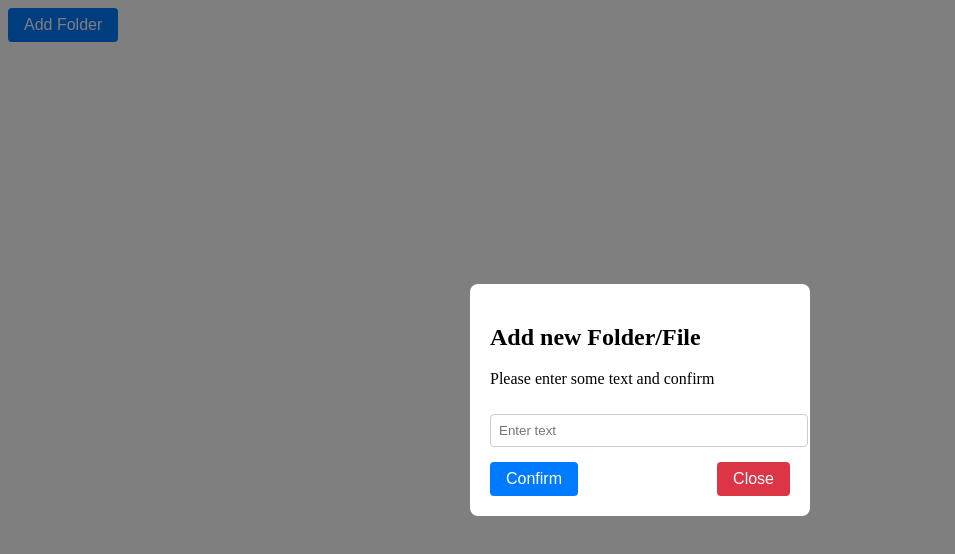
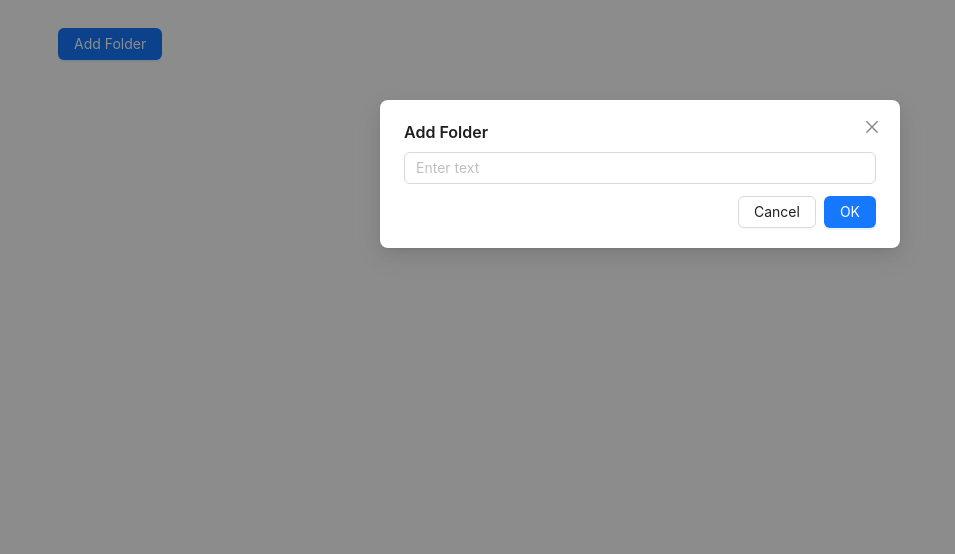
Before and after one commit to hovhanneske/hacktech, a Nuxt app: page / in a window 1280 px wide. Both pictures are taken after a click on the button "Add Folder". Shown: the top 554 px of the page, without its empty margins (0-955 px from the left). Built offline with nearby package versions, Linux system fonts and the light colour scheme.

Commit message:
added ant-design UI kit

```diff
--- a/app.vue
+++ b/app.vue
@@ -1,18 +1,14 @@
 <template>
   <div>
     <NuxtRouteAnnouncer/>
-    <AppButton @click="showModal = true">
-      Add Folder
-    </AppButton>
 
-    <AddModal :modelValue="showModal" @update:modelValue="showModal = $event" @confirm="handleConfirm">
-      <template #content>
-        <h2>Add new Folder/File</h2>
-        <p>Please enter some text and confirm</p>
-      </template>
-    </AddModal>
+    <div class="container">
+      <a-button @click="showModal = true" type="primary">Add Folder</a-button>
 
-    <FoldersList :tree="selectedFolder" @select-folder="selectFolder"/>
+      <AddModal :modelValue="showModal" @update:modelValue="showModal = $event" @confirm="handleConfirm"/>
+
+      <FoldersList :tree="selectedFolder" @select-folder="selectFolder"/>
+    </div>
   </div>
 </template>
 <script setup lang="ts">
@@ -31,7 +27,6 @@ const selectFolder = (folder: IFolder) => {
 const handleConfirm = (value: string) => {
   addPath(value, rootStructure);
   selectFolder(rootStructure.value);
-  localStorage.setItem("folders", JSON.stringify(rootStructure.value));
 }
 
 const isFile = (value: string) => {
@@ -55,3 +50,9 @@ function addPath(path: string, structure = rootStructure) {
 }
 
 </script>
+
+<style scoped lang="scss">
+.container {
+  padding: 20px 50px;
+}
+</style>
--- a/components/AddModal.vue
+++ b/components/AddModal.vue
@@ -1,15 +1,10 @@
 <template>
-  <div v-if="isOpen" class="modal-overlay" @click="close">
-    <div class="modal-content" @click.stop>
-      <slot name="content"/>
-      <input @keydown.enter="confirm" v-model="inputText" type="text" placeholder="Enter text" class="modal-input"/>
-      <span v-if="errorMessage" class="error-message">{{ errorMessage }}</span>
-      <div class="modal-actions">
-        <AppButton @click="confirm">Confirm</AppButton>
-        <AppButton button-type="danger" @click="close">Close</AppButton>
-      </div>
-    </div>
-  </div>
+  <a-modal v-model:open="isOpen" title="Add Folder" @cancel="close" @ok="confirm">
+    <a-space direction="vertical" style="width: 100%">
+      <a-input @keydown.enter="confirm" v-model:value="inputText" placeholder="Enter text"/>
+      <a-alert v-if="errorMessage" :message="errorMessage" type="error"/>
+    </a-space>
+  </a-modal>
 </template>
 
 <script setup lang="ts">
@@ -30,10 +25,12 @@ const errorMessage = ref<string | null>(null);
 const close = () => {
   isOpen.value = false;
   inputText.value = "";
+  errorMessage.value = "";
   emit('update:modelValue', false)
 }
 
 const confirm = () => {
+  console.log(inputText.value)
   const errorMessage = validateInput(inputText.value);
   if (errorMessage) {
     showErrorMessage(errorMessage);
@@ -67,42 +64,4 @@ watch(
 </script>
 
 <style scoped lang="scss">
-.modal-overlay {
-  position: fixed;
-  top: 0;
-  left: 0;
-  width: 100vw;
-  height: 100vh;
-  background: rgba(0, 0, 0, 0.5);
-  display: flex;
-  align-items: center;
-  justify-content: center;
-}
-
-.modal-content {
-  background: white;
-  padding: 20px;
-  border-radius: 8px;
-  position: relative;
-  width: 300px;
-
-  .modal-input {
-    width: 100%;
-    padding: 8px;
-    margin-top: 10px;
-    border: 1px solid #ccc;
-    border-radius: 4px;
-  }
-
-  .modal-actions {
-    display: flex;
-    justify-content: space-between;
-    margin-top: 15px;
-  }
-
-  .error-message {
-    font-size: 14px;
-    color: #f44336;
-  }
-}
 </style>
--- a/components/AppButton.vue
+++ /dev/null
@@ -1,59 +0,0 @@
-<template>
-  <button
-      :class="['app-button', buttonType]"
-      @click="handleClick"
-  >
-    <slot>Click</slot>
-  </button>
-</template>
-
-<script setup lang="ts">
-import {defineProps, defineEmits} from 'vue'
-
-const props = defineProps({
-  buttonType: {
-    type: String,
-    default: 'primary',
-  }
-})
-
-const emit = defineEmits(['click'])
-
-const handleClick = (event: Event) => {
-  emit('click', event);
-}
-</script>
-
-<style scoped lang="scss">
-.app-button {
-  display: inline-flex;
-  align-items: center;
-  justify-content: center;
-  padding: 8px 16px;
-  border: none;
-  border-radius: 4px;
-  font-size: 16px;
-  cursor: pointer;
-  transition: background-color 0.3s ease;
-
-  &.primary {
-    background-color: #007bff;
-    color: white;
-  }
-
-  &.secondary {
-    background-color: #6c757d;
-    color: white;
-  }
-
-  &.danger {
-    background-color: #dc3545;
-    color: white;
-  }
-
-  &:disabled {
-    background-color: #c0c0c0;
-    cursor: not-allowed;
-  }
-}
-</style>
--- a/components/FoldersList.vue
+++ b/components/FoldersList.vue
@@ -1,28 +1,26 @@
 <template>
-  <div class="folder-tree">
+  <Flex gap="middle">
     <div v-for="file in tree.files" :key="file" class="item">
-      <i class="icon-file"></i>
-      <span>{{ file }}</span>
+      <FileDoneOutlined class="icon"/>
+      <span class="item-name">{{ file }}</span>
     </div>
 
-    <!-- Render folders recursively -->
     <div @click="selectFolder(folder)"
          v-for="(folder, folderName) in tree.folders"
          :key="folderName"
          class="item">
       <div class="folder">
-        <i class="icon-folder"></i>
-        <span>{{ folderName }}</span>
+        <FolderOpenOutlined class="icon"/>
+        <span class="item-name">{{ folderName }}</span>
       </div>
-
-<!--      <div class="nested">-->
-<!--        <FoldersList :tree="folder"/>-->
-<!--      </div>-->
     </div>
-  </div>
+  </Flex>
 </template>
 
 <script setup lang="ts">
+import {Flex} from "ant-design-vue";
+import {FolderOpenOutlined, FileDoneOutlined} from "@ant-design/icons-vue";
+
 import {defineProps} from 'vue';
 import type {IFolder} from "~/types/types";
 
@@ -40,16 +38,7 @@ const selectFolder = (folder: IFolder) => {
 }
 </script>
 
-<style scoped>
-.folder-tree {
-  margin: 50px;
-  display: flex;
-  flex-direction: row;
-  align-items: flex-start;
-  flex-wrap: wrap;
-  gap: 20px;
-}
-
+<style scoped lang="scss">
 .item {
   display: flex;
   align-items: center;
@@ -64,22 +53,11 @@ const selectFolder = (folder: IFolder) => {
   align-items: center;
 }
 
-.icon-folder::before {
-  content: "📁";
+.icon {
   font-size: 50px;
 }
 
-.icon-file::before {
-  content: "📄";
-  font-size: 50px;
-}
-
-/* Styling for nested folders to add indentation */
-.nested {
-  display: flex;
-  flex-direction: row;
-  gap: 10px;
-  margin-left: 20px;
-  align-items: flex-start;
+.item-name {
+  font-size: 24px;
 }
 </style>
--- a/package.json
+++ b/package.json
@@ -10,7 +10,11 @@
     "postinstall": "nuxt prepare"
   },
   "dependencies": {
+    "@ant-design/icons": "^5.5.1",
+    "@ant-design/icons-vue": "^7.0.1",
+    "ant-design-vue": "^4.2.5",
     "nuxt": "^3.14.0",
+    "unplugin-vue-components": "^0.27.4",
     "vue": "latest",
     "vue-router": "latest"
   },
--- /dev/null
+++ b/plugins/ant-design.ts
@@ -0,0 +1,6 @@
+import { defineNuxtPlugin } from '#app'
+import Antd from 'ant-design-vue'
+
+export default defineNuxtPlugin((nuxtApp) => {
+    nuxtApp.vueApp.use(Antd)
+})
```
Also changed, not shown: 1 other file (tests, documents, lock files or other folders).
